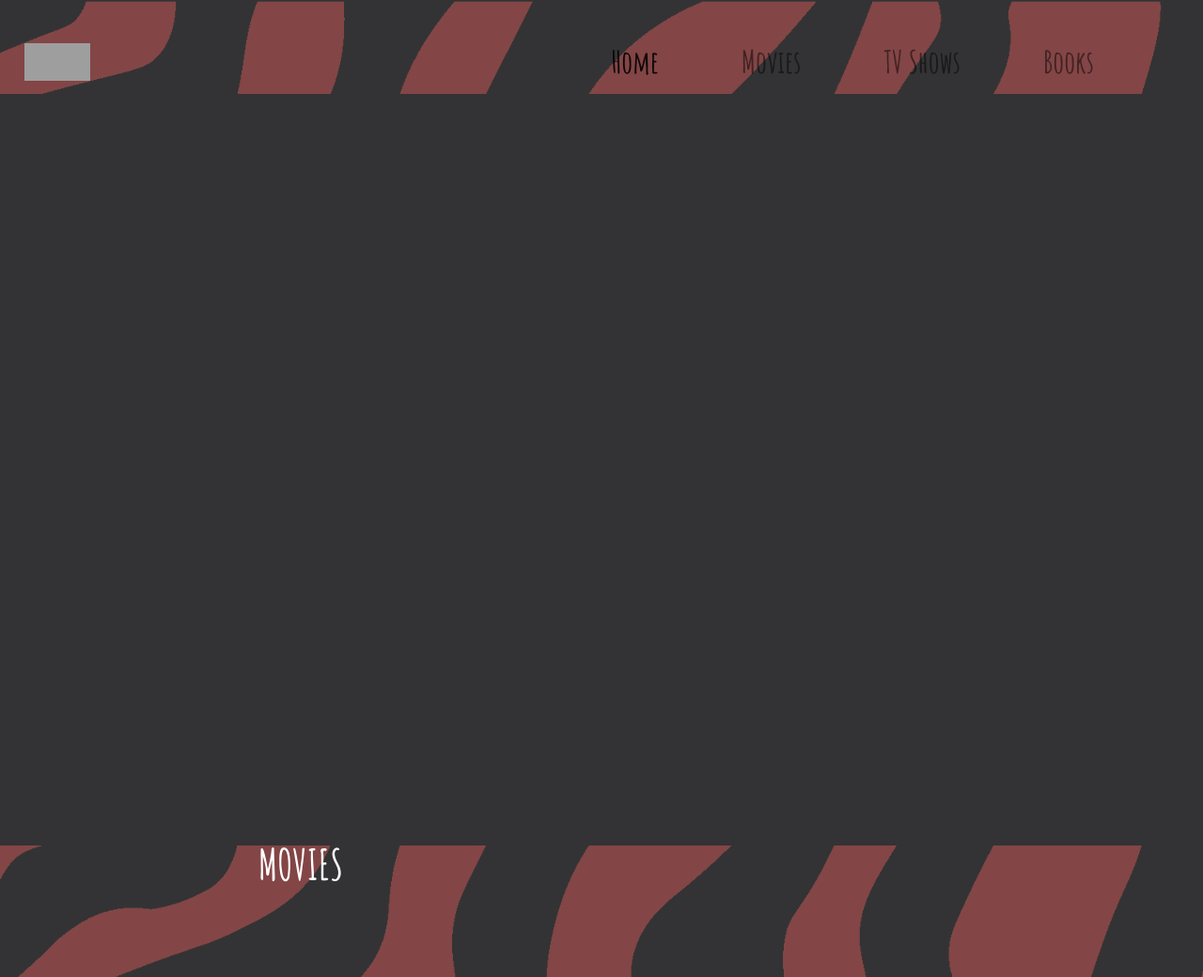
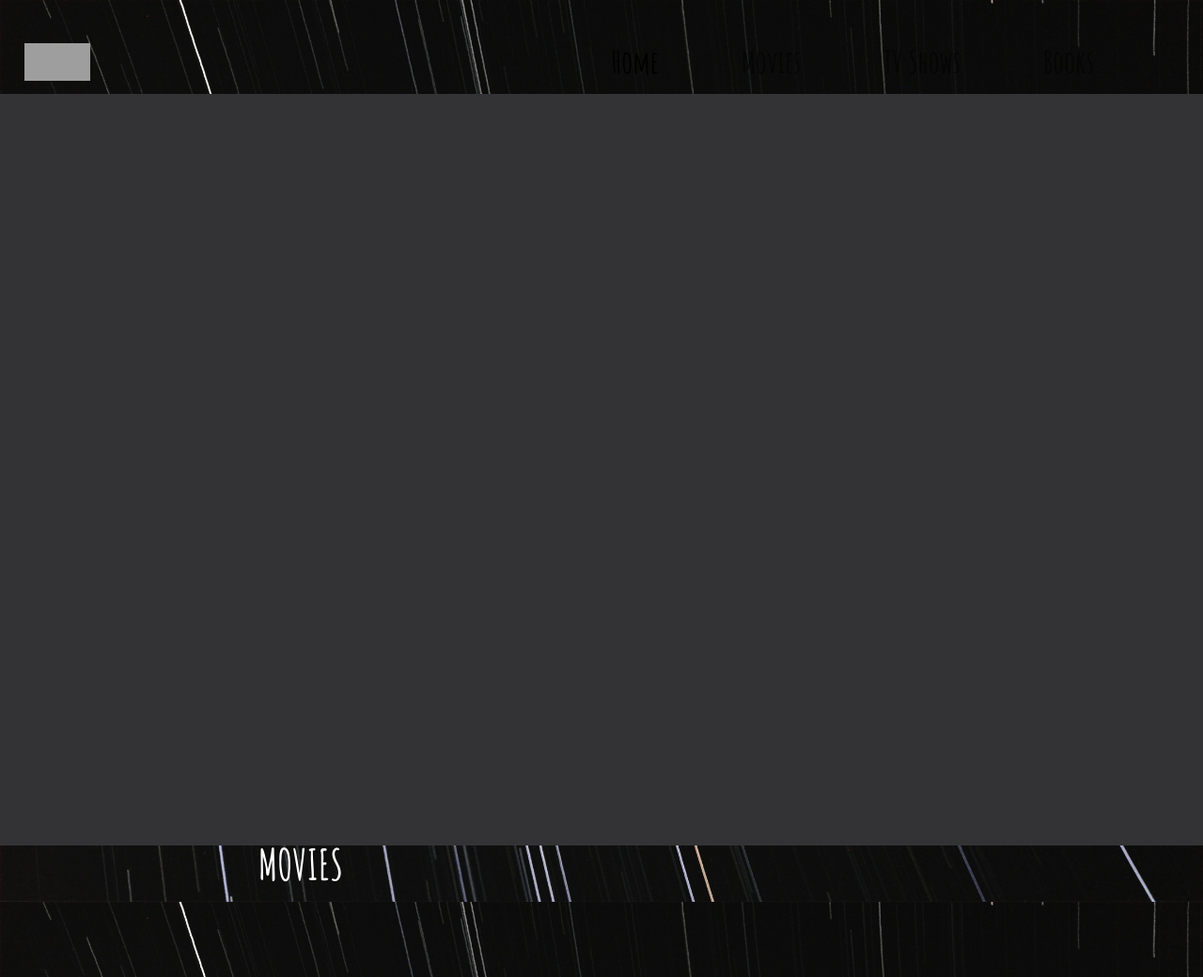
Before and after one commit to java-abhinav07/Recommendation_Engine, a Django app: page / in a window 1280 px wide. Shown: the top 1040 px of the page at 94% size. Run offline with Django 3.2, Linux system fonts and the light colour scheme; some libraries are stand-ins or nearby versions; grey boxes are pictures that could not be loaded.

Commit message:
adding background

```diff
--- a/mysite/static/generalStyles.css
+++ b/mysite/static/generalStyles.css
@@ -2,6 +2,11 @@ html, body {
     height: 100%;
     width: 100%;
     margin: 0px;
+  background-image: url("./assets/back.jpg");
+  background-attachment: fixed;
+  background-position: center;
+  background-repeat: no-repeat;
+  background-size: cover;
 /*     background-color: #2C3335; */
 }
 
```
